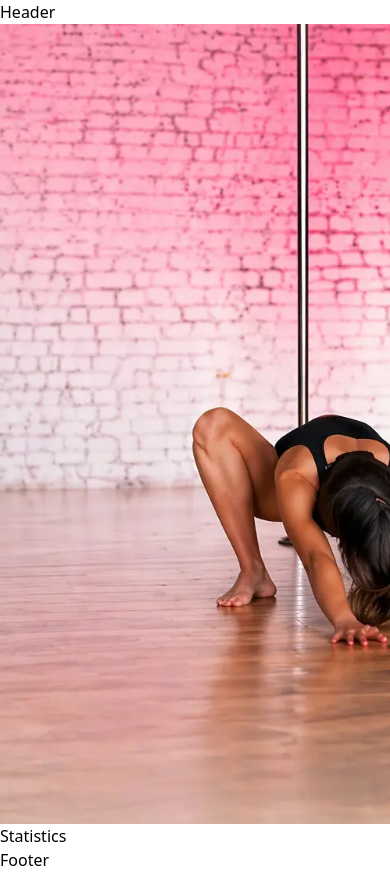
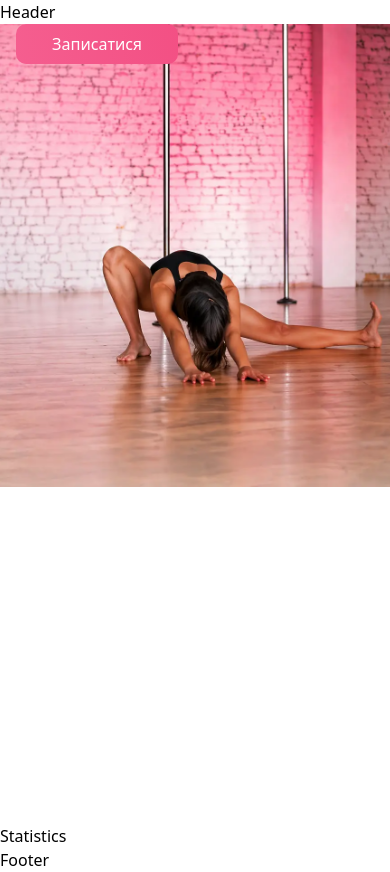
Before and after one commit to 7flowsstudio/crystal_pole_dance, a Next.js app: page / in a window 390 px wide. Built offline with nearby package versions, Linux system fonts and the light colour scheme.

Commit message:
add-button-ui

```diff
--- a/package.json
+++ b/package.json
@@ -9,6 +9,7 @@
     "lint": "eslint"
   },
   "dependencies": {
+    "clsx": "^2.1.1",
     "next": "16.1.6",
     "react": "19.2.3",
     "react-dom": "19.2.3"
--- a/src/app/globals.css
+++ b/src/app/globals.css
@@ -3,11 +3,13 @@
 :root {
   --black: #121112;
   --white: #fff8fd;
-  --fuchsia: #fb05c2;
+  --fuchsia: #f35084;
   --grey: #5d5d5d;
-  --pink: #ff60d7;
+  --pink: #f55e8f;
   --beige: #fff3e6;
   --light-pink: #ffebfa;
+  --burgundy: #602336;
+  --dark-burgundy: #381320;
 }
 
 :root {
@@ -16,6 +18,14 @@
   --third-family: "Roboto", sans-serif;
 }
 
+@theme inline {
+  --font-primary: var(--font-family);
+  --font-secondary: var(--second-family);
+  --color-title: var(--burgundy);
+  --color-subtitle: var(--dark-burgundy);
+  --color-button: var(--pink);
+  --color-btn-dark: var(--fuchsia);
+}
 /* Reset styles */
 
 html {
@@ -81,23 +91,6 @@ a {
 
 address {
   font-style: normal;
-}
-
-button {
-  cursor: pointer;
-  border-radius: 32px;
-  padding: 24px 16px;
-  width: 304px;
-  height: 72px;
-  background: var(--with-taste-primary);
-  color: var(--white);
-  font-family: var(--font-family);
-  font-weight: 600;
-  font-size: 20px;
-}
-
-button:hover {
-  background: var(--with-taste-active-primary);
 }
 
 input {
--- a/src/components/sections/Hero.tsx
+++ b/src/components/sections/Hero.tsx
@@ -2,23 +2,30 @@
 import Container from "@/components/layout/Container";
 
 import Image from "next/image";
+import Button from "../ui/Button";
 
 const Hero = () => {
   return (
     <div className="h-[800px]">
-      <div id="hero" className="w-full h-[800px] overflow-hidden">
-        <div className="absolute  w-full h-[800px]">
+      <div id="hero" className="w-full overflow-hidden">
+        <div className="absolute  w-full h-[463px] lg:h-[800px]">
           <Image
             src="/img/hero/ed52b2fe6c1d471b3ce6680465dd58e9948d3e13.webp"
             alt="background"
             fill
             priority
-            className="object-cover"
+            className="object-cover object-[80%_center] md:object-center"
+          />
+          <div
+            className="absolute inset-0
+      md:bg-[radial-gradient(51.67%_130.15%_at_69.46%_62.26%,rgba(245,238,240,0)_0%,rgba(255,255,255,0.9)_100%)]"
           />
         </div>
         <div className="relative z-10">
           <Container>
-            <div></div>
+            <div className="max-w-[162px] lg:max-w-[282px]">
+              <Button className="">Записатися</Button>
+            </div>
           </Container>
         </div>
       </div>
--- /dev/null
+++ b/src/components/ui/Button.tsx
@@ -0,0 +1,22 @@
+import React from "react";
+import clsx from "clsx";
+
+type ButtonProps = React.ButtonHTMLAttributes<HTMLButtonElement> & {
+  className?: string;
+};
+
+export default function Button({ children, className, ...props }: ButtonProps) {
+  return (
+    <button
+      className={clsx(
+        "font-manrope font-normal text-[16px] lg:text-[20px] leading-[100%] tracking-[0] flex items-center justify-center rounded-[10px] w-full max-w-[441px] h-[40px] lg:h-[56px] cursor-pointer transition duration-300 text-white",
+        "bg-[linear-gradient(85.07deg,#F55E8F_0%,#F35084_100.73%)]",
+        "hover:opacity-80",
+        className,
+      )}
+      {...props}
+    >
+      {children}
+    </button>
+  );
+}
```
Also changed, not shown: 1 other file (tests, documents, lock files or other folders).
